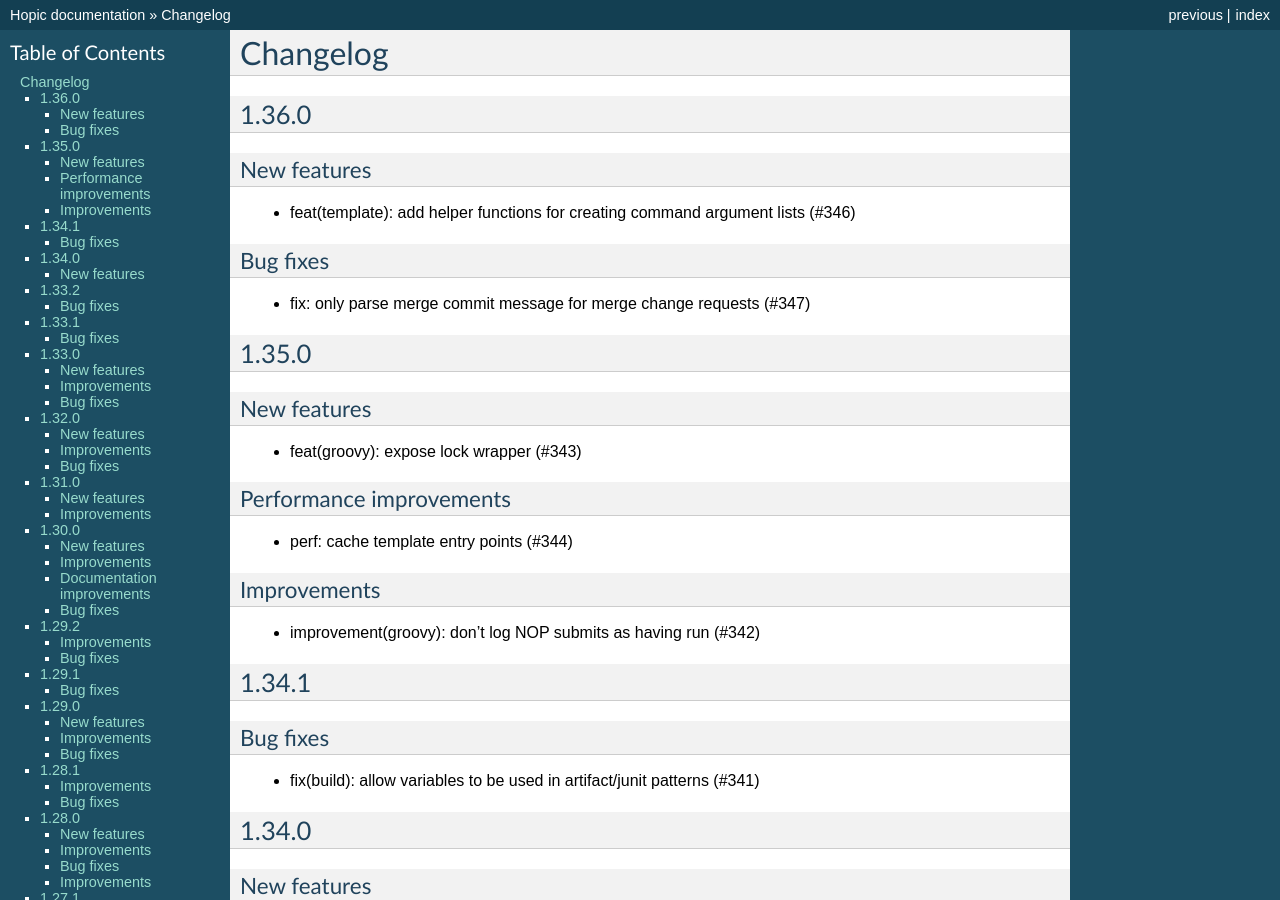
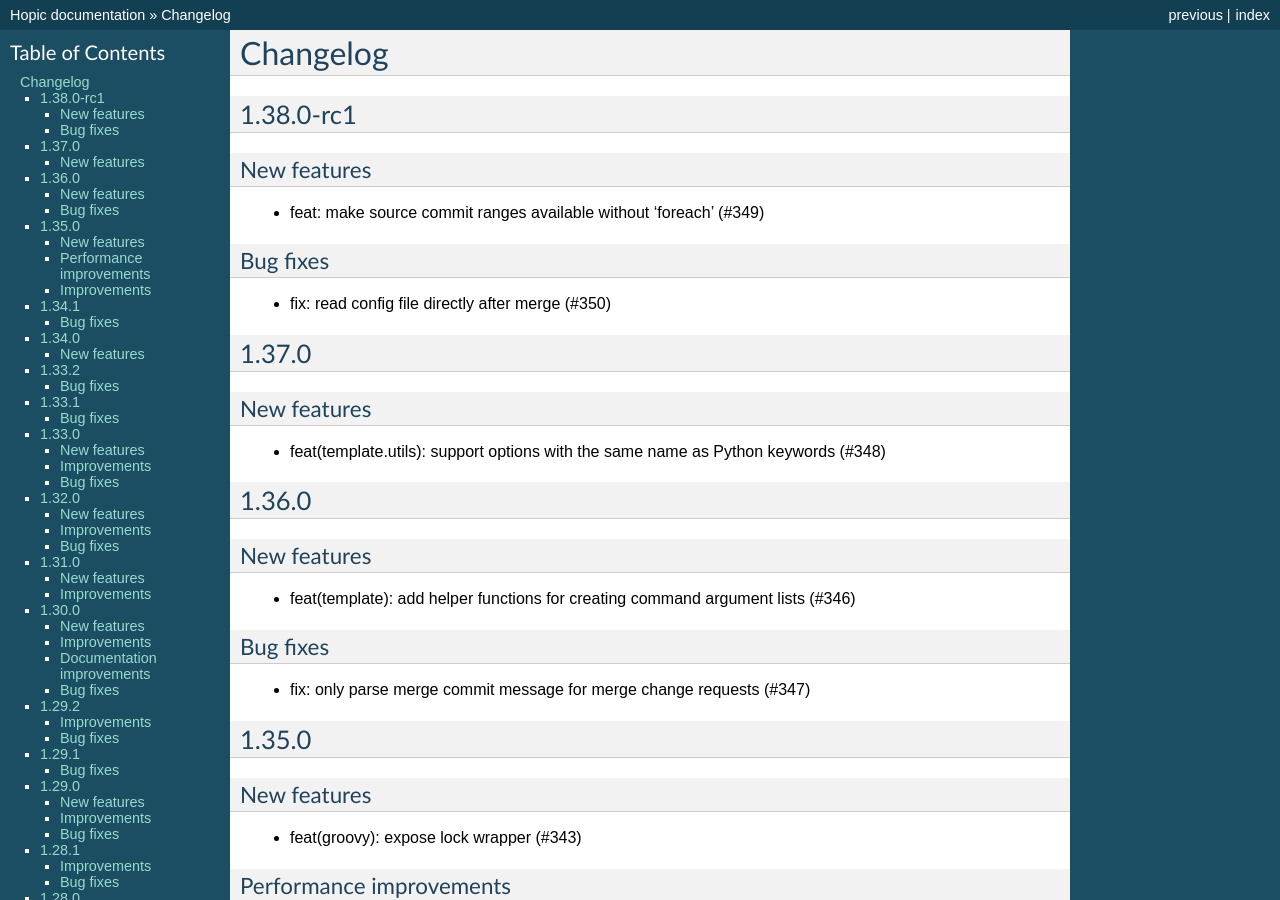
Before and after one commit to tomtom-international/hopic, a Sphinx documentation site: the page built from doc/source/changes.rst, in a window 1280 px wide and 900 px high. Built offline with Sphinx 7.4.7, drawn with Linux system fonts in a browser that asks for light colours.

Commit message:
docs(changelog): add entries for 1.37.0 and upcoming 1.38.0

```diff
--- a/doc/source/changes.rst
+++ b/doc/source/changes.rst
@@ -16,6 +16,27 @@
 =========
 Changelog
 =========
+
+1.38.0-rc1
+======
+
+New features
+------------
+
+* feat: make source commit ranges available without 'foreach' (#349)
+
+Bug fixes
+---------
+
+* fix: read config file directly after merge (#350)
+
+1.37.0
+======
+
+New features
+------------
+
+* feat(template.utils): support options with the same name as Python keywords (#348)
 
 1.36.0
 ======
```
